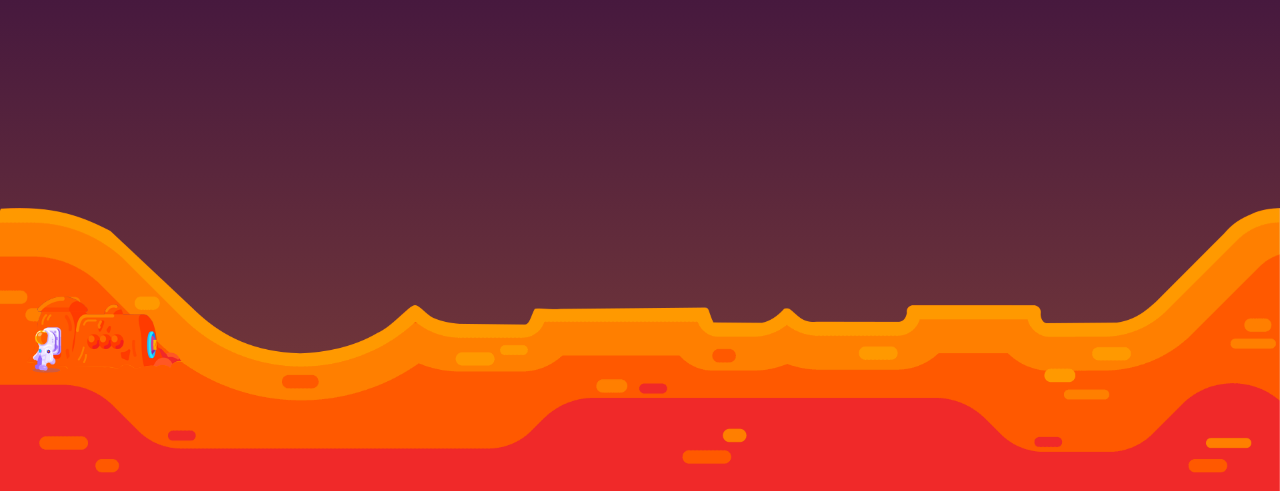
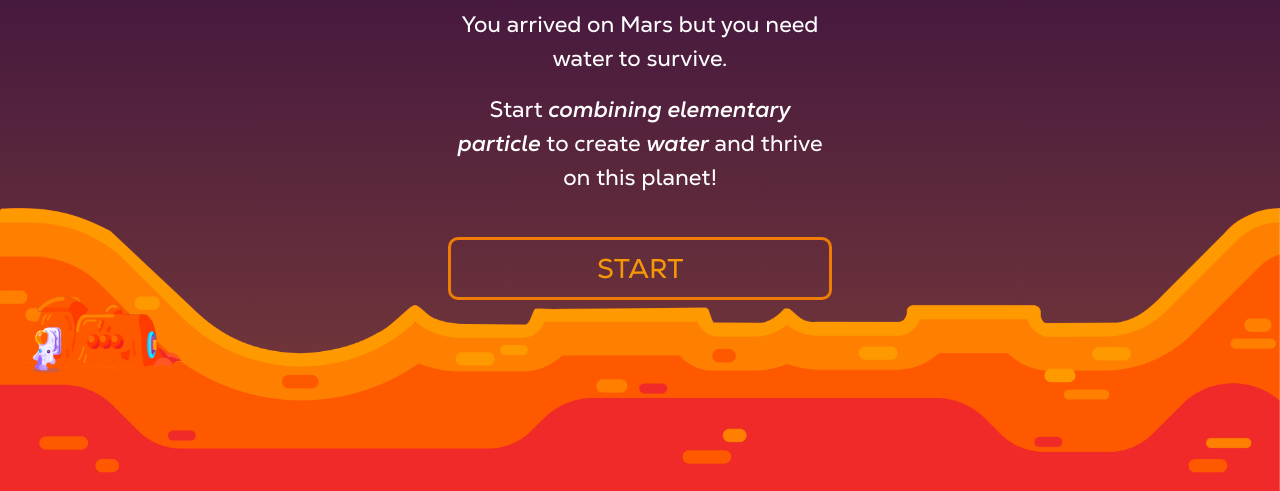
Before and after one commit to LoicTramis/matter-game-project, a plain HTML site: page index.html in a window 1280 px wide. Shown: the part 309-800 px from the top of the page. Drawn offline with Linux system fonts and the light colour scheme.

Commit message:
Add: Start screen & fonts

```diff
--- a/index.html
+++ b/index.html
@@ -9,7 +9,15 @@
 </head>
 
 <body>
-    <section>
+    <section id="start-screen">
+        <article>
+            <h3>Welcome to the <span class="heavy">matter game</span></h3>
+            <p>You arrived on Mars but you need water to survive.</p>
+            <p>Start <span class="bold">combining elementary particle</span> to create <span class="bold">water</span> and thrive on this planet!</p>
+            <button id="start-button">Start</button>
+        </article>
+    </section>
+    <section id="game-screen">
         <div id="status"></div>
         <canvas tabindex='1' id="game"></canvas>
         <div id="app"></div>
--- a/src/Game.js
+++ b/src/Game.js
@@ -75,6 +75,7 @@ class Game {
         this.ctx.drawImage(gravityGun, this.canvasElement.width / 2 - 20, this.canvasElement.height - 75, 38, 70);
         /* ---- LINES & COLORS ---- */
 
+        // Pretty laser
         for (let i = 0; i < this.laserColors.length; i++) {
           const element = this.laserColors[i];
           // Line 6
@@ -161,9 +162,6 @@ class Game {
     }
   }
 
-  // Remove particles dropped on the ground from this.particles
-  // Create new particle at the place of the old one
-  // Add dropped particles to a new array
   moveParticles() {
     this.particles.forEach((particle) => {
       particle.moveAround(this.canvasElement.width, this.canvasElement.height);
--- a/src/script.js
+++ b/src/script.js
@@ -1,4 +1,18 @@
 window.onload = function () {
+  /* === BUTTON === */
+  const startButton = document.getElementById("start-button");
+  /* === SCREENS === */
+  const startScreen = document.getElementById("start-screen");
+  const gameScreen = document.getElementById("game-screen");
+
+  startButton.addEventListener("click", () => {
+    startScreen.style.display = "none";
+    gameScreen.style.display = "flex";
+    loadGame();
+  });
+};
+
+function loadGame() {
   const canvasElement = document.getElementById("game");
   const inventoryElement = document.getElementById("stuff");
   const ctx = canvasElement.getContext("2d");
@@ -95,4 +109,4 @@ window.onload = function () {
     // ? game.repelParticles();
     requestAnimationFrame(animate);
   }
-};
+}
--- /dev/null
+++ b/styles/fonts.css
@@ -0,0 +1,48 @@
+@font-face {
+    font-family: 'Nexa';
+    font-style: normal;
+    font-weight: 100;
+    src: url('../assets/fonts/NexaText-Trial-Light.woff2') format('woff2');
+}
+@font-face {
+    font-family: 'Nexa';
+    font-style: italic;
+    font-weight: 100;
+    src: url('../assets/fonts/NexaText-Trial-LightItalic.woff2') format('woff2');
+}
+@font-face {
+    font-family: 'Nexa';
+    font-style: normal;
+    font-weight: normal;
+    src: url('../assets/fonts/NexaText-Trial-Regular.woff2') format('woff2');
+}
+@font-face {
+    font-family: 'Nexa';
+    font-style: italic;
+    font-weight: normal;
+    src: url('../assets/fonts/NexaText-Trial-RegularItalic.woff2') format('woff2');
+}
+@font-face {
+    font-family: 'Nexa';
+    font-style: normal;
+    font-weight: bold;
+    src: url('../assets/fonts/NexaText-Trial-Bold.woff2') format('woff2');
+}
+@font-face {
+    font-family: 'Nexa';
+    font-style: italic;
+    font-weight: bold;
+    src: url('../assets/fonts/NexaText-Trial-BoldItalic.woff2') format('woff2');
+}
+@font-face {
+    font-family: 'Nexa';
+    font-style: normal;
+    font-weight: 900;
+    src: url('../assets/fonts/NexaText-Trial-Heavy.woff2') format('woff2');
+}
+@font-face {
+    font-family: 'Nexa';
+    font-style: italic;
+    font-weight: 900;
+    src: url('../assets/fonts/NexaText-Trial-Heavy.woff2') format('woff2');
+}
--- a/styles/style.css
+++ b/styles/style.css
@@ -1,3 +1,5 @@
+@import url('./fonts.css');
+
 * {
     margin: 0;
     padding: 0;
@@ -11,6 +13,8 @@ body {
     background-size: contain;
     background-repeat: no-repeat;
     background-position: bottom;
+    font-family: 'Nexa';
+    color: white;
 }
 section {
     position: relative;
@@ -18,6 +22,48 @@ section {
     width: 100vw;
     background-color: transparent;
     display: flex;
+}
+#start-screen {
+    display: flex;
+    justify-content: center;
+    align-items: start;
+    text-align: center;
+    padding-top: 10vh;
+
+    article {
+        display: flex;
+        flex-direction: column;
+        gap: 1.1rem;
+        width: 30%;
+        h3 {
+            font-size: 3rem;
+            font-weight: 100;
+            text-transform: uppercase;
+        }
+        p {
+            font-size: 1.4em;
+        }
+        button {
+            font-family: 'Nexa';
+            font-size: 1.7rem;
+            text-transform: uppercase;
+            color: #f59706;
+            background-color: inherit;
+            margin-top: 1.5rem;
+            padding: 0.5rem;
+            border: solid 3px #f07c05;
+            border-radius: 10px;
+        }
+        button:hover {
+            cursor: pointer;
+            background-color: rgba(0,0,0,0.2);
+            border-color: #ef4f05;
+            color: #ef4f05;
+        }
+    }
+}
+#game-screen {
+    display: none;
 }
 #status {
     position: relative;
@@ -54,3 +100,12 @@ section {
         }
     }
 }
+
+.bold {
+    font-weight: bold;
+    font-style: italic;
+}
+.heavy {
+    font-weight: 900;
+    letter-spacing: 9px;
+}
```
Also changed, not shown: assets/fonts/NexaText-Trial-Bold.woff2 (added), assets/fonts/NexaText-Trial-BoldItalic.woff2 (added), assets/fonts/NexaText-Trial-Heavy.woff2 (added), assets/fonts/NexaText-Trial-HeavyItalic.woff2 (added), assets/fonts/NexaText-Trial-Light.woff2 (added), assets/fonts/NexaText-Trial-LightItalic.woff2 (added), assets/fonts/NexaText-Trial-Regular.woff2 (added), assets/fonts/NexaText-Trial-RegularItalic.woff2 (added).
